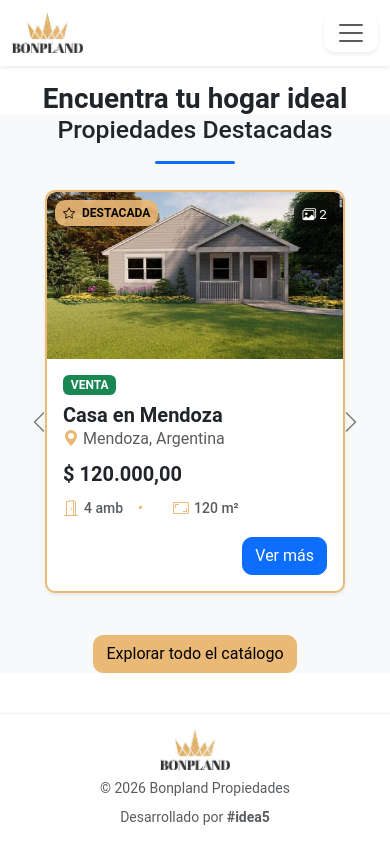
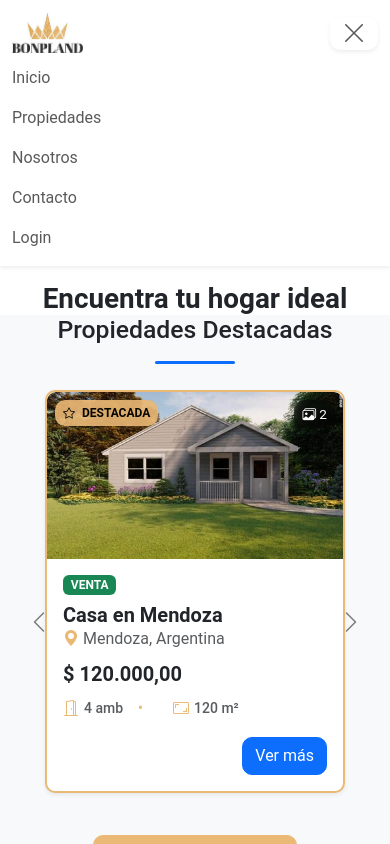
Before and after one commit to ali-zunega/project_bonpland, a React (Vite) app in the folder frontend/: page / in a window 390 px wide. Both pictures are taken after a click on the button 351 px from the left and 33 px from the top of the page. Shown: the top 844 px of the page. Built offline with nearby package versions, Linux system fonts and the light colour scheme.

Commit message:
fix(navbar): restore bootstrap collapse functionality

```diff
--- a/frontend/src/components/Navbar/Navbar.jsx
+++ b/frontend/src/components/Navbar/Navbar.jsx
@@ -2,25 +2,41 @@ import { useNavigate, Link } from "react-router-dom";
 import { useState, useEffect, useRef } from "react";
 import "./Navbar.css";
 import logo from "../../assets/logo.jpeg";
-import bootstrap from "bootstrap/dist/js/bootstrap.bundle.min.js";
+import * as bootstrap from "bootstrap";
 
 const Navbar = () => {
   // manejo del colapso de menu en mobile para cerrar cuando se hace click en algun link
   const navbarCollapseRef = useRef();
+  const [isMenuOpen, setIsMenuOpen] = useState(false);
 
   const handleCloseMenu = () => {
+    if (!navbarCollapseRef.current) return;
+
     const bsCollapse = bootstrap.Collapse.getInstance(
       navbarCollapseRef.current,
     );
+
     if (bsCollapse) {
       bsCollapse.hide();
     }
+
+    setIsMenuOpen(false);
+  };
+  const handleToggleMenu = () => {
+    if (!navbarCollapseRef.current) return;
+
+    let bsCollapse = bootstrap.Collapse.getInstance(navbarCollapseRef.current);
+
+    if (!bsCollapse) {
+      bsCollapse = new bootstrap.Collapse(navbarCollapseRef.current);
+    }
+
+    bsCollapse.toggle();
+    setIsMenuOpen((prev) => !prev);
   };
   const navigate = useNavigate();
 
-    const [user, setUser] = useState(
-        JSON.parse(localStorage.getItem("user"))
-    );
+  const [user, setUser] = useState(JSON.parse(localStorage.getItem("user")));
   const [isLoggingOut, setIsLoggingOut] = useState(false);
 
   useEffect(() => {
@@ -39,7 +55,6 @@ const Navbar = () => {
     return () => window.removeEventListener("authChange", syncUser);
   }, []);
 
-
   const handleLogout = () => {
     setIsLoggingOut(true);
 
@@ -56,7 +71,6 @@ const Navbar = () => {
   return (
     <nav className="navbar navbar-expand-lg navbar-light shadow-sm sticky-top navbar-custom">
       <div className="container">
-
         <Link to="/" className="navbar-brand d-flex align-items-center gap-2">
           <img src={logo} alt="Logo" style={{ height: "40px" }} />
         </Link>
@@ -64,18 +78,20 @@ const Navbar = () => {
         <button
           className="navbar-toggler border-0 shadow-sm"
           type="button"
-                    data-bs-toggle="collapse"
-                    data-bs-target="#navbarNav"
+          onClick={handleToggleMenu}
         >
-                    <span className="navbar-toggler-icon"></span>
+          <i
+            className={`bi ${isMenuOpen ? "bi-x-lg" : "bi-list"}`}
+            style={{ fontSize: "1.5rem" }}
+          ></i>
         </button>
 
-                <div className="collapse navbar-collapse"
-                    id="navbarNav
+        <div
+          className="collapse navbar-collapse"
+          id="navbarNav"
           ref={navbarCollapseRef}
-                ">
+        >
           <ul className="navbar-nav ms-auto gap-lg-3 align-items-lg-center">
-
             <li className="nav-item">
               <Link className="nav-link" to="/" onClick={handleCloseMenu}>
                 Inicio
@@ -83,7 +99,11 @@ const Navbar = () => {
             </li>
 
             <li className="nav-item">
-                            <Link className="nav-link" to="/properties" onClick={handleCloseMenu}>
+              <Link
+                className="nav-link"
+                to="/properties"
+                onClick={handleCloseMenu}
+              >
                 Propiedades
               </Link>
             </li>
@@ -95,7 +115,11 @@ const Navbar = () => {
             </li>
 
             <li className="nav-item">
-                            <Link className="nav-link" to="/contact" onClick={handleCloseMenu}>
+              <Link
+                className="nav-link"
+                to="/contact"
+                onClick={handleCloseMenu}
+              >
                 Contacto
               </Link>
             </li>
@@ -103,7 +127,11 @@ const Navbar = () => {
             {/* LOGIN */}
             {!user && (
               <li className="nav-item">
-                                <Link className="nav-link" to="/login" onClick={handleCloseMenu}>
+                <Link
+                  className="nav-link"
+                  to="/login"
+                  onClick={handleCloseMenu}
+                >
                   Login
                 </Link>
               </li>
@@ -112,7 +140,11 @@ const Navbar = () => {
             {/* ADMIN SOLO SI ES ADMIN */}
             {user?.role === "admin" && (
               <li className="nav-item">
-                                <Link className="nav-link text-primary fw-semibold" to="/admin" onClick={handleCloseMenu}>
+                <Link
+                  className="nav-link text-primary fw-semibold"
+                  to="/admin"
+                  onClick={handleCloseMenu}
+                >
                   Admin
                 </Link>
               </li>
@@ -133,7 +165,6 @@ const Navbar = () => {
                 </button>
               </li>
             )}
-
           </ul>
         </div>
       </div>
```
Lines whose indentation alone changed are shown as unchanged.
